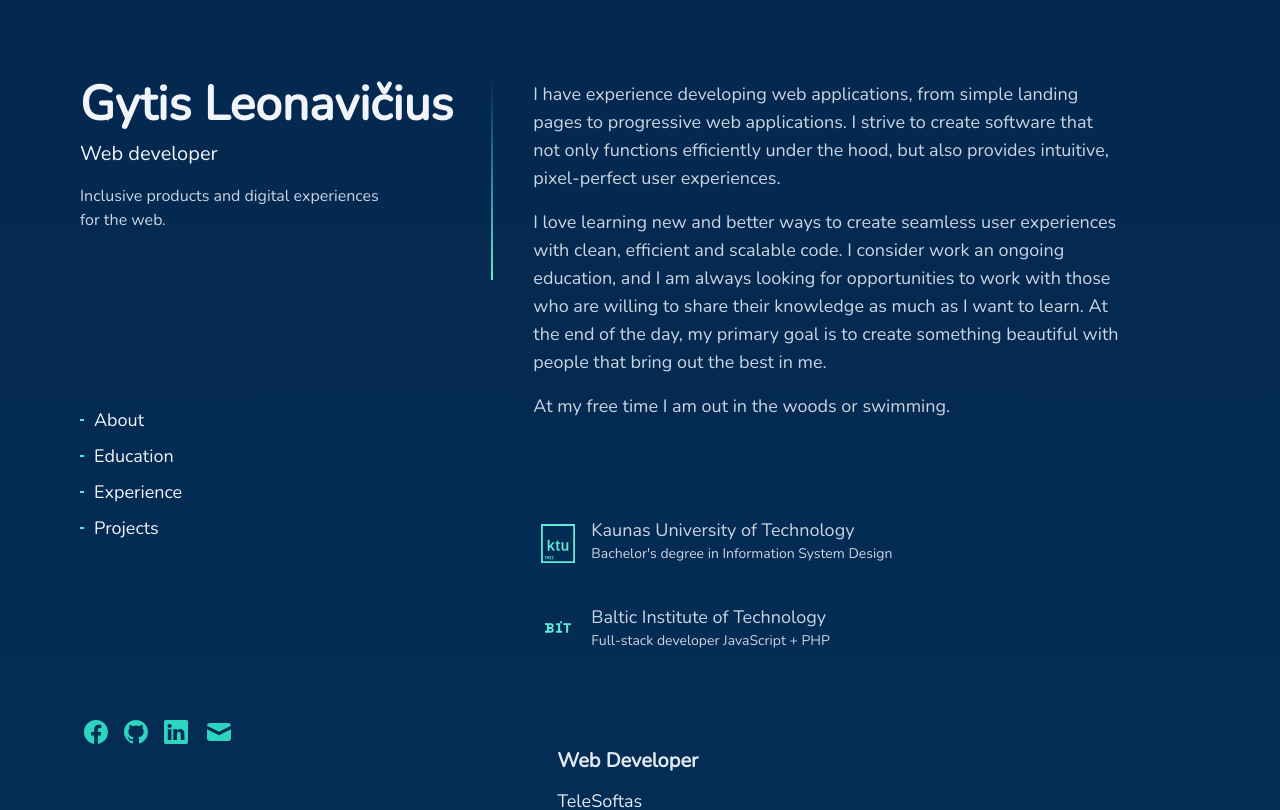
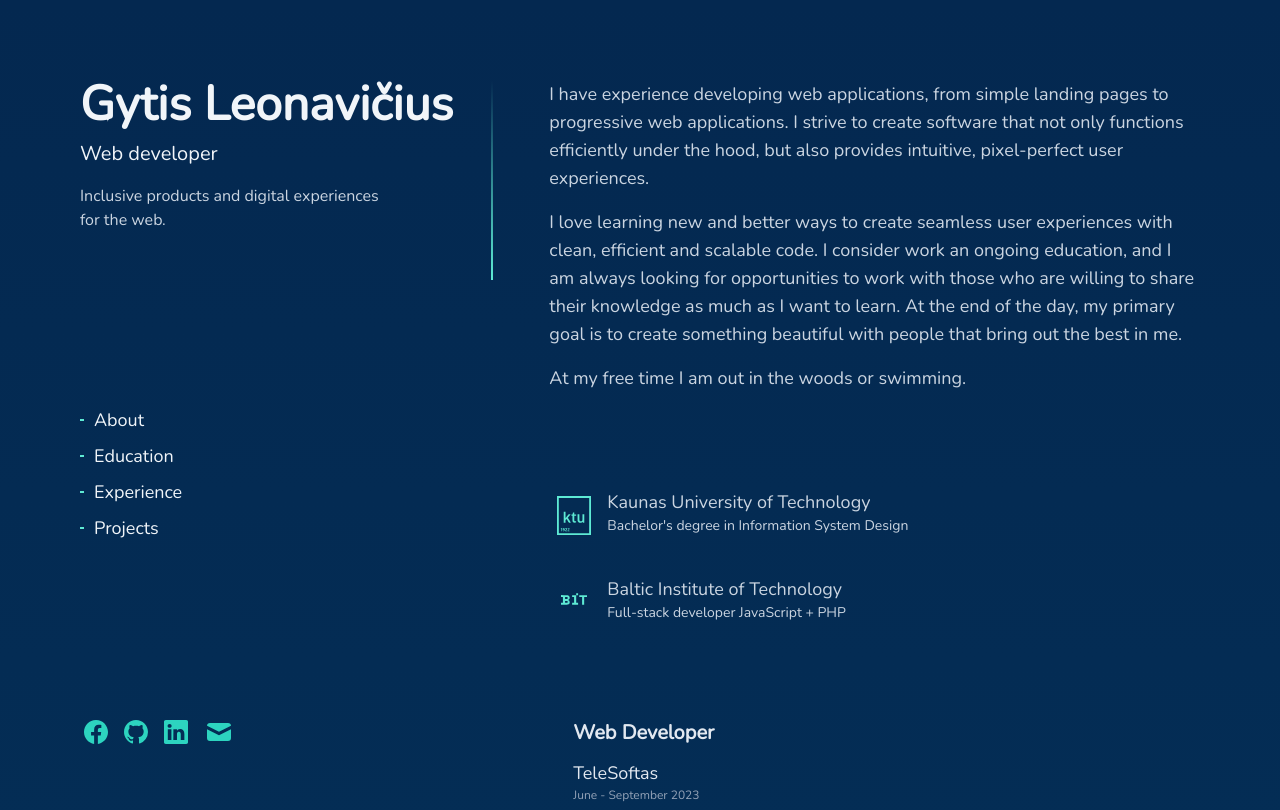
Before and after one commit to LeoGytis/LeoGytis.github.io, a Next.js app: page / in a window 1280 px wide. Shown: the top 810 px of the page. Built offline with nearby package versions, Linux system fonts and the light colour scheme.

Commit message:
more to save

```diff
--- a/src/app/page.tsx
+++ b/src/app/page.tsx
@@ -12,7 +12,7 @@ export default function Home() {
         <header className="lg:w-1/3">
           <NavBar />
         </header>
-        <main className="lg:w-2/3 lg:p-20 lg:pt-0 relative">
+        <main className="lg:w-2/3 lg:pl-24 relative">
           <div className="hidden lg:inline-block falling_line"></div>
           <About />
           <Education />
```
